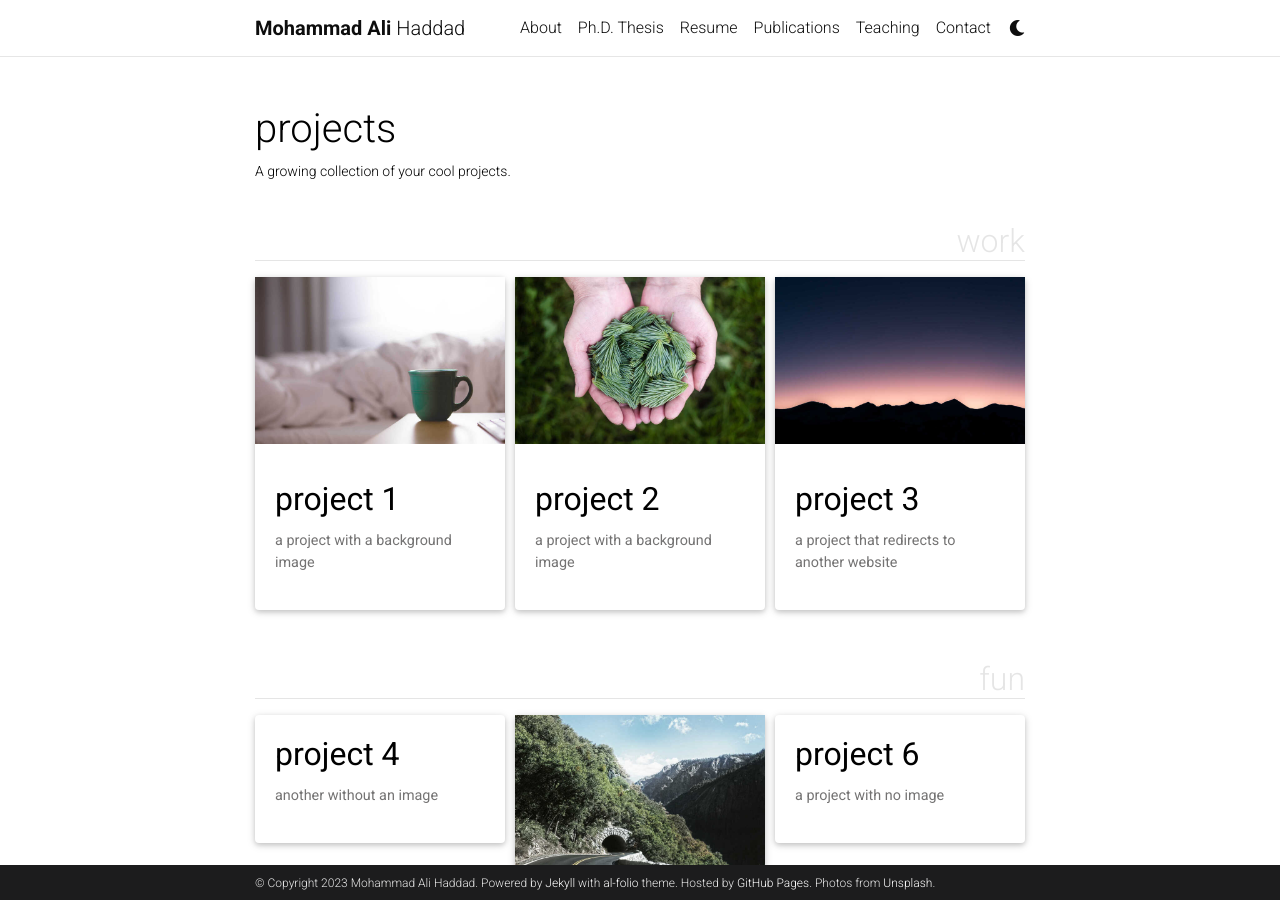
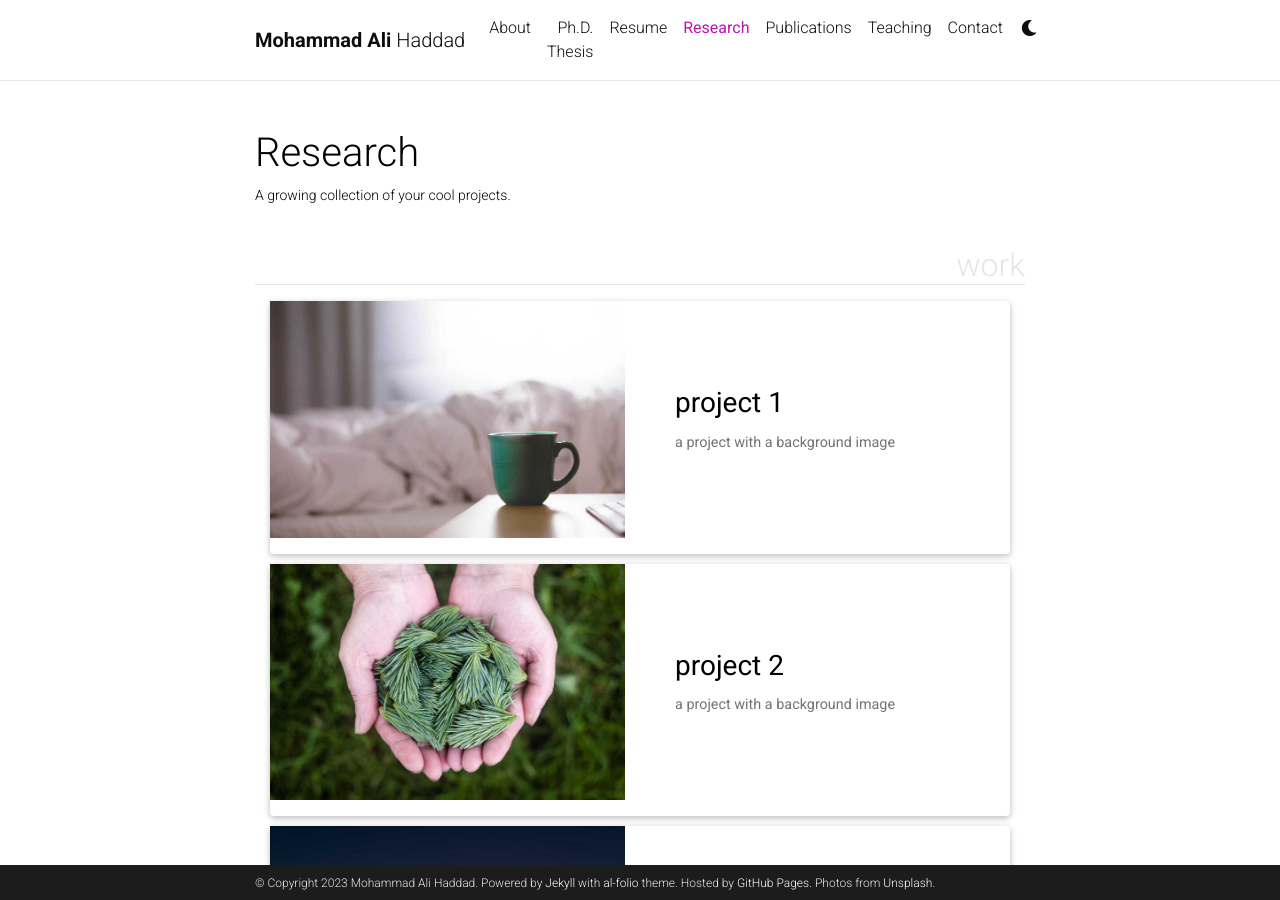
Before and after one commit to ma-haddad/ma-haddad.github.io, a Jekyll site: the page built from _pages/projects.md, in a window 1280 px wide and 900 px high. Built offline with Jekyll 4.4.1, drawn with Linux system fonts in a browser that asks for light colours; full-size pictures stand in for the smaller copies a plugin makes; comment, search, counter and statistics services are not loaded; a style sheet for code colours, icons or effects is not loaded.

Commit message:
Update projects.md

```diff
--- a/_pages/projects.md
+++ b/_pages/projects.md
@@ -1,12 +1,12 @@
 ---
 layout: page
-title: projects
+title: Research
 permalink: /projects/
 description: A growing collection of your cool projects.
-nav: false
-nav_order: 2
+nav: true
+nav_order: 3
 display_categories: [work, fun]
-horizontal: false
+horizontal: true
 ---
 
 <!-- pages/projects.md -->
```
